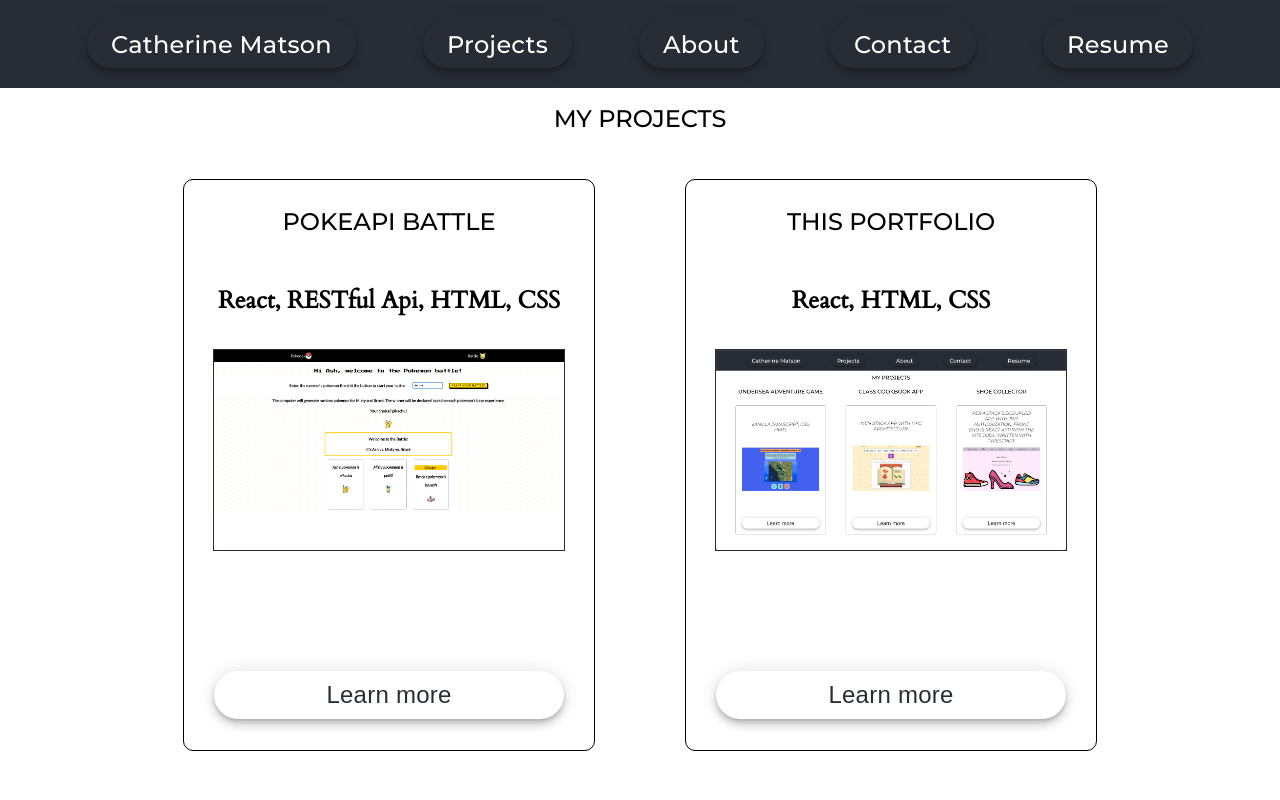
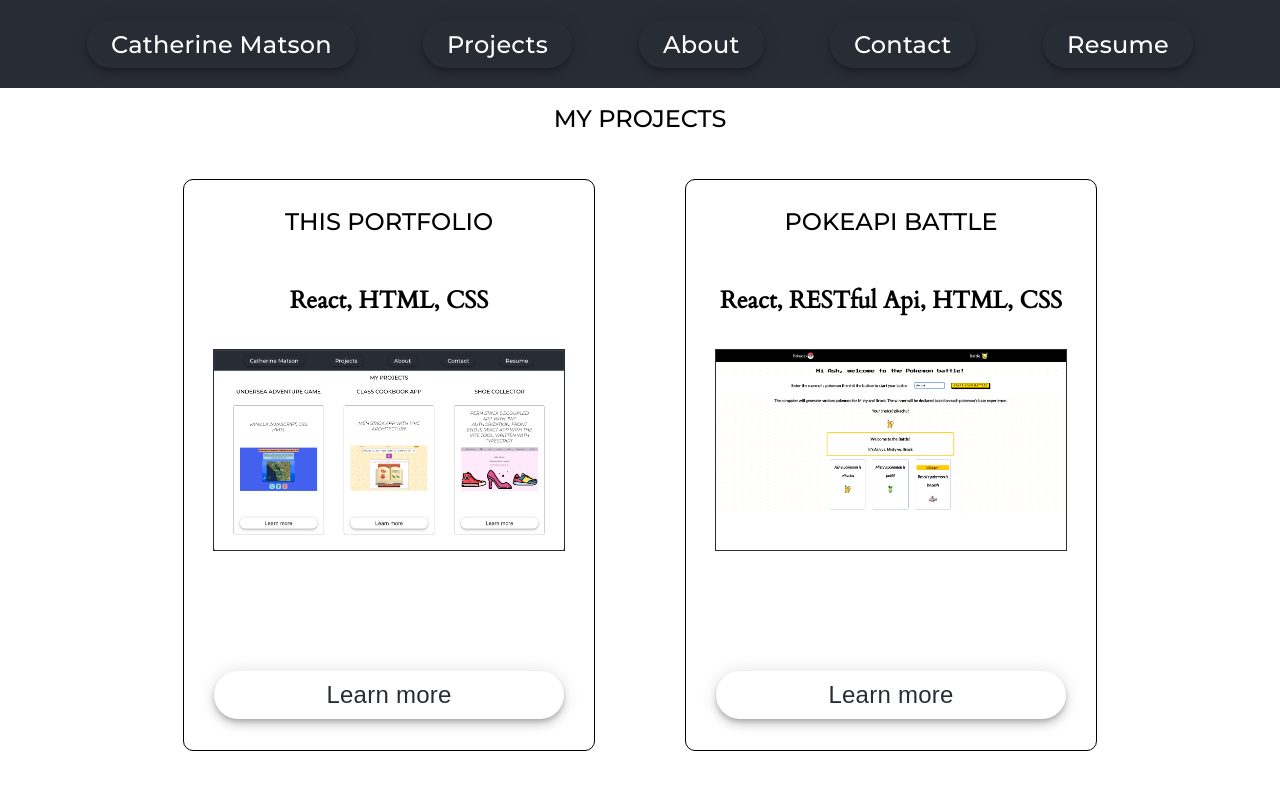
Before and after one commit to CCMatson/catherine-portfolio, a React (Create React App) app: page /projects in a window 1280 px wide. Shown: the top 800 px of the page. Built offline with nearby package versions, Linux system fonts and the light colour scheme; a web font is replaced by a local one.

Commit message:
adjust projects page layout

```diff
--- a/src/data/projects.js
+++ b/src/data/projects.js
@@ -1,12 +1,4 @@
 const myProjects = [
-  {
-    title: 'PokeApi Battle',
-    technology: "React, RESTful Api, HTML, CSS",
-    description: "This React app consumes all of it's data from a RESTful API interface. Users can choose a pokemon and battle against two computer generated opponents. Users can review a comprehensive list of pokemon, and learn specific details about their game play.",
-    image: '/PokiApi.png',
-    repositoryLink: 'https://github.com/CCMatson/pokeapi-react-practice',
-    deploymentLink: 'https://pokeapi-game.netlify.app/'
-  },
   {
     title: 'This Portfolio',
     technology: "React, HTML, CSS",
@@ -14,6 +6,14 @@
     image: '/Portfolio.png',
     repositoryLink: 'https://github.com/CCMatson/catherine-portfolio',
     deploymentLink: 'https://ccm-react-portfolio.netlify.app/'
+  },
+  {
+    title: 'PokeApi Battle',
+    technology: "React, RESTful Api, HTML, CSS",
+    description: "This React app consumes all of it's data from a RESTful API interface. Users can choose a pokemon and battle or view a comprehensive list of pokemon, and learn specific details about their game play.",
+    image: '/PokiApi.png',
+    repositoryLink: 'https://github.com/CCMatson/pokeapi-react-practice',
+    deploymentLink: 'https://pokeapi-game.netlify.app/'
   },
   {
     title: 'Shoe Collector',
```
